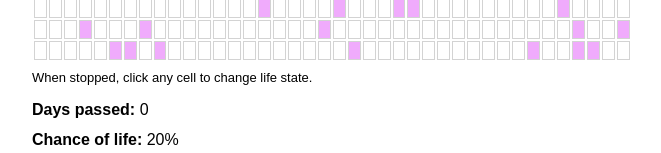
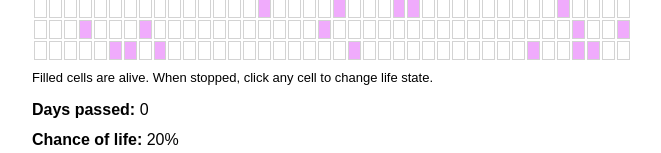
Before and after one commit to jwworth/conway, a React (Create React App) app: page / in a window 1280 px wide. Shown: the part 863-1016 px from the top of the page, without its empty margins (308-969 px from the left). Built offline with nearby package versions, Linux system fonts and the light colour scheme; the HTML template or start-up script is replaced by a standard one.

Commit message:
Add clarifying copy

```diff
--- a/src/App.tsx
+++ b/src/App.tsx
@@ -175,7 +175,7 @@ class App extends Component<{}, AppState> {
           </tbody>
         </table>
         <div style={{marginTop: '0.5rem', fontSize: 'small'}}>
-          When stopped, click any cell to change life state.
+          Filled cells are alive. When stopped, click any cell to change life state.
         </div>
 
         <div style={{fontFamily: 'sans-serif', maxWidth: 400}}>
```
